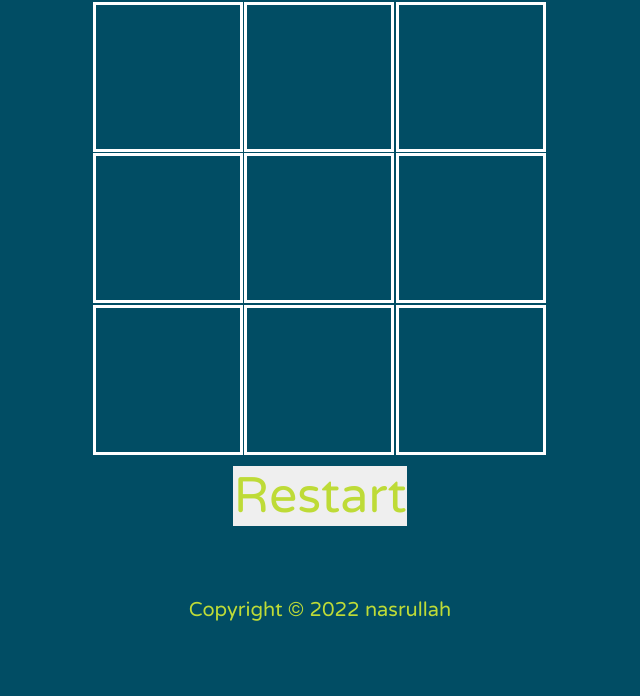
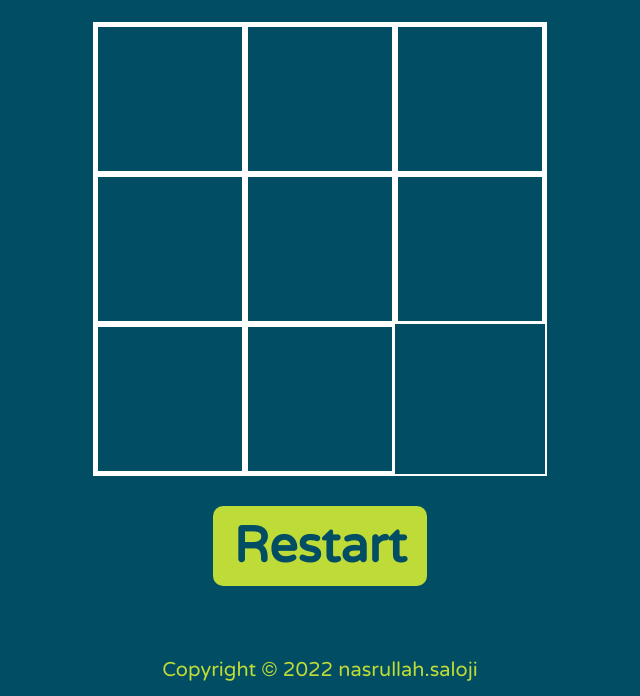
Before and after one commit to itsNas/Tic-tac-toe, a plain HTML site: page index.html in a window 1280 px wide. Shown: the part 258-954 px from the top of the page, without its empty margins (320-960 px from the left). Before the commit the page ends 894 px from the top, so only its background shows below. Drawn offline with Linux system fonts and the light colour scheme.

Commit message:
add styling  for main board

```diff
--- a/index.html
+++ b/index.html
@@ -2,11 +2,11 @@
 <html lang="en">
 
 <head>
-    <meta charset="UTF-8">
-    <meta http-equiv="X-UA-Compatible" content="IE=edge">
-    <meta name="viewport" content="width=device-width, initial-scale=1.0">
+    <meta charset="UTF-8" />
+    <meta http-equiv="X-UA-Compatible" content="IE=edge" />
+    <meta name="viewport" content="width=device-width, initial-scale=1.0" />
     <title>Tic Tac Toe</title>
-    <link rel="stylesheet" href="style.css">
+    <link rel="stylesheet" href="style.css" />
     <link rel="preconnect" href="https://fonts.gstatic.com" />
     <link href="https://fonts.googleapis.com/css2?family=Roboto&family=Varela+Round&display=swap" rel="stylesheet" />
     <script src="script.js" defer></script>
@@ -19,7 +19,6 @@
     <main class="main">
         <div class="message" id="message">Player X's turn</div>
         <div class="gameboard">
-            <div class="field" data-index="0"></div>
             <div class="field" data-index="1"></div>
             <div class="field" data-index="2"></div>
             <div class="field" data-index="3"></div>
@@ -33,7 +32,7 @@
             <button class="restart" id="restart">Restart</button>
         </div>
     </main>
-    <footer class="footer">Copyright © 2022 nasrullah</footer>
+    <footer class="footer">Copyright © 2022 nasrullah.saloji</footer>
 </body>
 
 </html>
--- a/style.css
+++ b/style.css
@@ -13,8 +13,8 @@ html {
 }
 
 body {
-    background-color: #014D64;
-    color: #BEDB37;
+    background-color: #014d64;
+    color: #bedb37;
     font-family: Varela Round, sans-serif;
     line-height: 1.6;
     margin-bottom: 80px;
@@ -44,6 +44,10 @@ button {
 }
 
 .main {
+    padding: 0 20px;
+}
+
+.message {
     padding: 20px 0;
     font-size: 50px;
     text-align: center;
@@ -54,26 +58,46 @@ button {
     grid-template-columns: repeat(3, 1fr);
     width: 454px;
     height: 454px;
-    border: none;
+    border: 2px solid white;
     margin: 0px auto;
 }
 
 .field {
     width: 150px;
     height: 150px;
+    margin: 0;
     border: 3px solid white;
     font-size: 100px;
+    font-weight: bold;
     text-align: center;
     cursor: pointer;
     user-select: none;
 }
 
+.field:hover {
+    background-color: #1b8d8d;
+}
 
+.center {
+    display: flex;
+    justify-content: center;
+    padding: 30px;
+}
 
+.restart {
+    padding: 10px 20px;
+    border: none;
+    border-radius: 10px;
+    background-color: #bedb37;
+    color: #014d64;
+    font-weight: bold;
+    font-size: 50px;
+}
 
-
-
-
+.restart:hover {
+    background-color: #1b8d8d;
+    color: #bedb37;
+}
 
 .footer {
     position: absolute;
```
